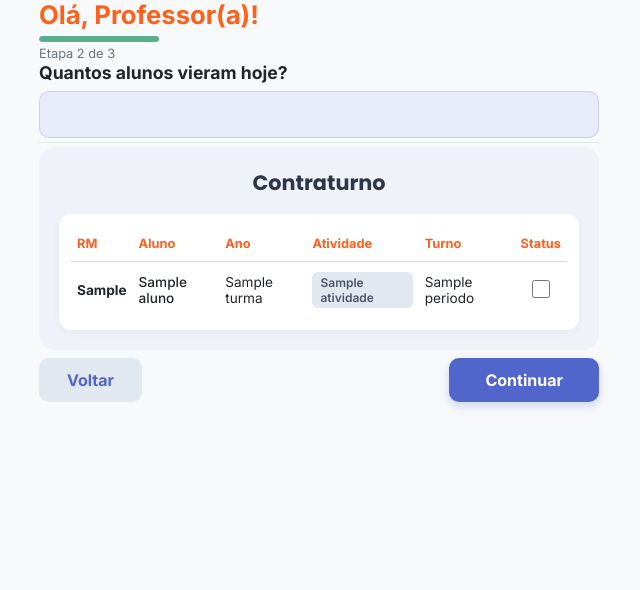
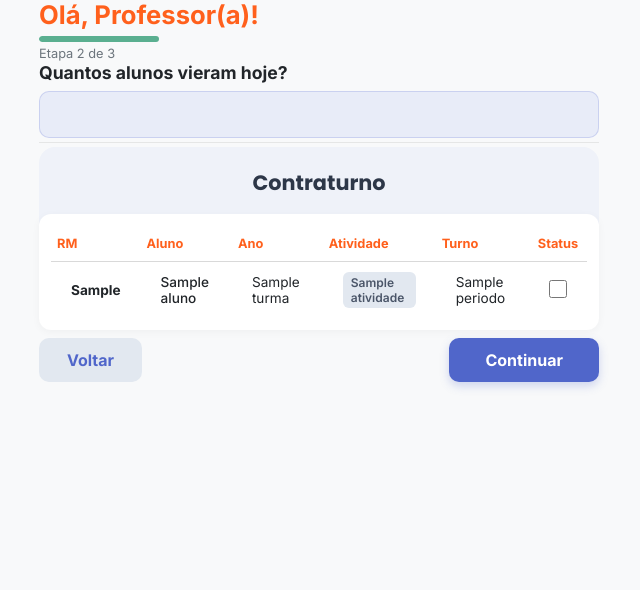
Before and after one commit to nicole-rcosta/tcc_snec, a Flask app: template templates/teacher/teacher_attendance_record.html in a window 1280 px wide. Shown: the part 185-775 px from the top of the page, without its empty margins (321-961 px from the left). Run offline with Flask 3, Linux system fonts and the light colour scheme; the template is opened without the code that fills it: most values are stand-ins (such as "Sample title", 1, 10 or a date in 2020).

Commit message:
Style: Melhora detalhe no css.

```diff
--- a/static/styles/teacher/teacher_attendance_record.css
+++ b/static/styles/teacher/teacher_attendance_record.css
@@ -109,7 +109,7 @@ body {
 
 .activities__section--counter-shift {
   background-color: #EFF2F9;
-  padding: 20px;
+  padding-top: 20px;
   border-radius: 16px;
   display: flex;
   flex-direction: column;
@@ -160,7 +160,7 @@ body {
 }
 
 .activities__table-row td {
-  padding: 10px 6px;
+  padding: 10px 20px;
   border-bottom: 1px solid rgba(0, 0, 0, 0.05);
   color: var(--text-main);
   vertical-align: middle;
```
